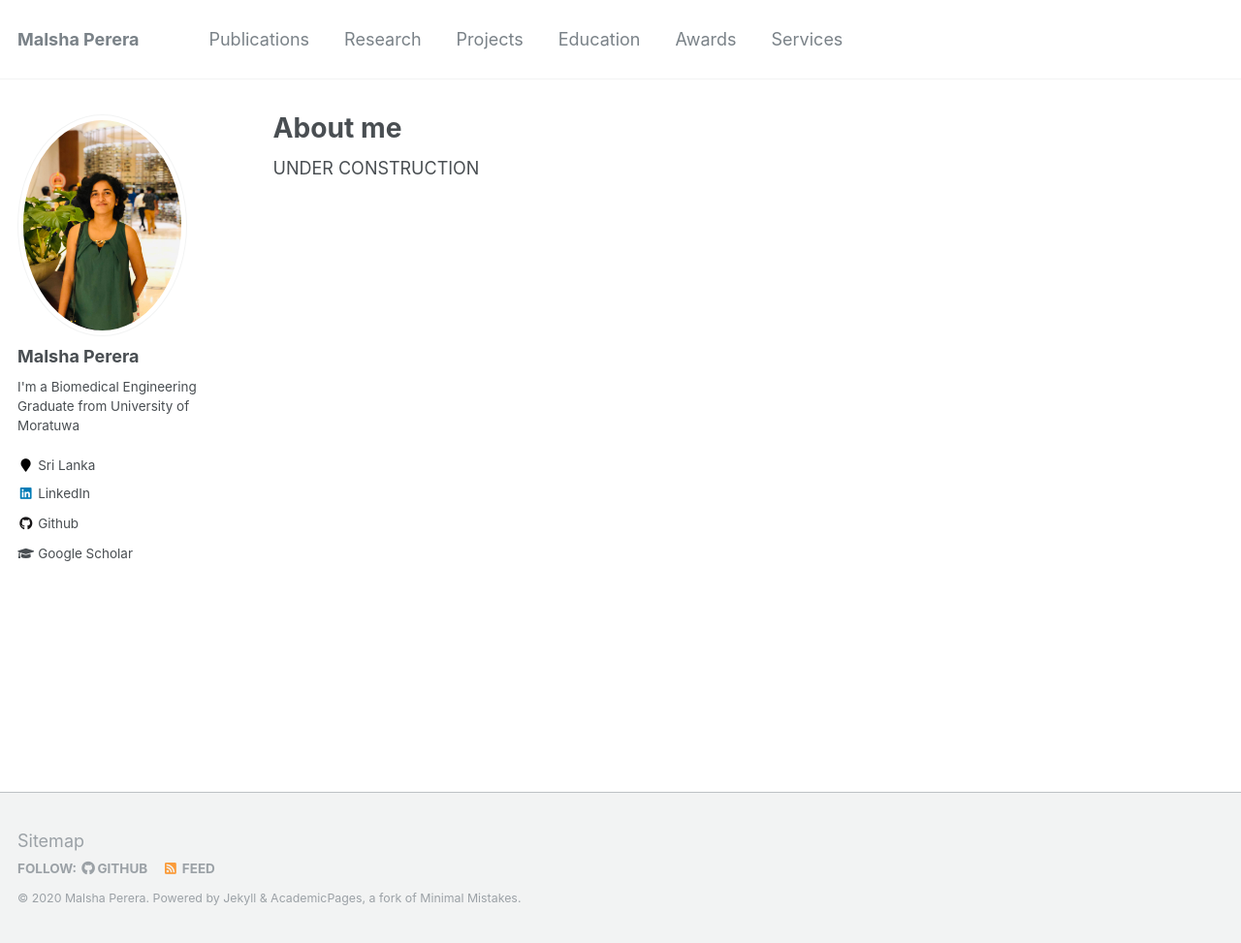
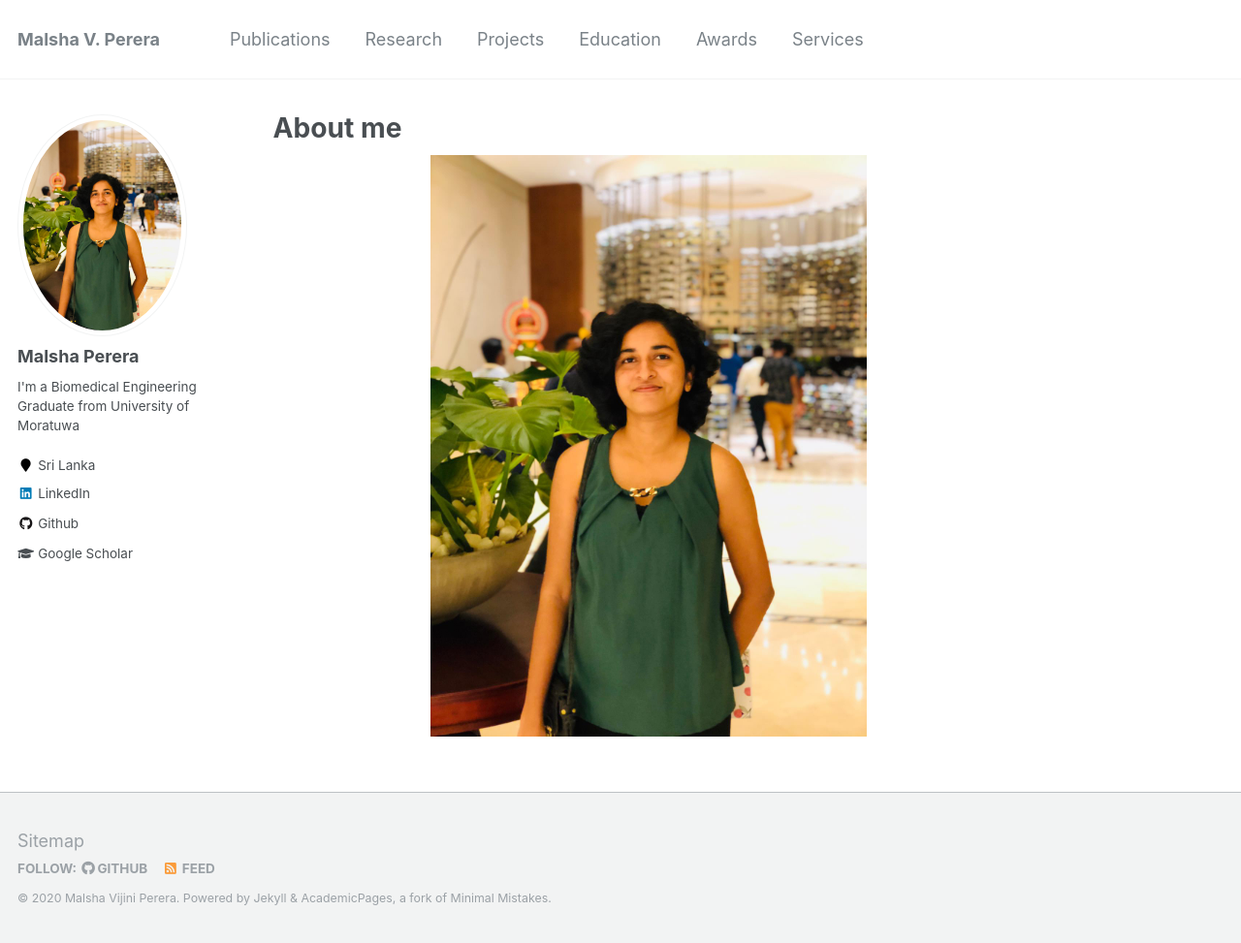
Before and after one commit to malshaV/malshaV.github.io, a Jekyll site: the page built from _pages/about.md, in a window 1280 px wide and 973 px high. Shown: the whole window at 97% size. Built offline with Jekyll 4.4.1, drawn with Linux system fonts in a browser that asks for light colours.

Commit message:
edit about.md

```diff
--- a/_config.yml
+++ b/_config.yml
@@ -7,9 +7,9 @@
 
 # Site Settings
 locale                   : "en-US"
-title                    : "Malsha Perera"
+title                    : "Malsha V. Perera"
 title_separator          : "-"
-name                     : &name "Malsha Perera"
+name                     : &name "Malsha Vijini Perera"
 description              : &description "Biomedical Engineering Graduate"
 url                      : https://malshaV.github.io # the base hostname & protocol for your site e.g. "https://mmistakes.github.io"
 baseurl                  : "" # the subpath of your site, e.g. "/blog"
--- a/_pages/about.md
+++ b/_pages/about.md
@@ -7,4 +7,6 @@ redirect_from:
   - /about/
   - /about.html
 ---
-UNDER CONSTRUCTION
+<p align="center">
+  <img src="/images/malsha_profile.jpg" alt="Photo" style="width: 450px;"/>
+</p>
```
